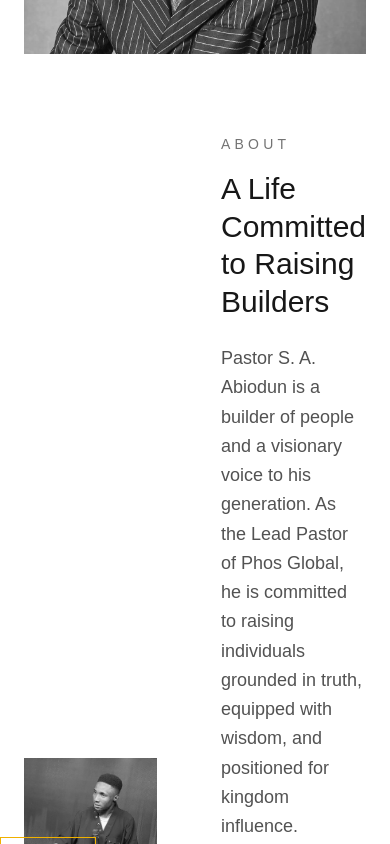
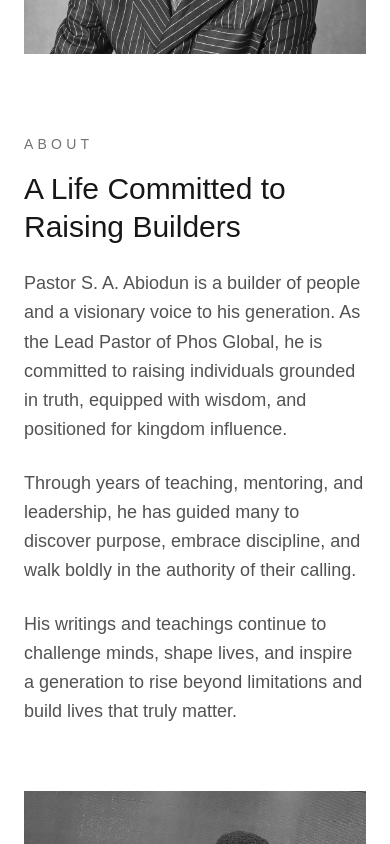
Before and after one commit to Hollajay/PastorAbiodun, a Next.js app: page /home in a window 390 px wide. Shown: the part 960-1804 px from the top of the page. Built offline with nearby package versions, Linux system fonts and the light colour scheme.

Commit message:
about page corrected

```diff
--- a/components/About.tsx
+++ b/components/About.tsx
@@ -6,7 +6,7 @@ import Image from "next/image";
 const About = () => {
   return (
     <section className="py-20 px-6  bg-white">
-      <div className="max-w-7xl mx-auto flex flex-row-reverse items-center justify-between gap-16 items-center">
+      <div className="max-w-7xl mx-auto flex flex-col md:flex-row-reverse items-center justify-between gap-16 items-center">
 
         {/* TEXT SIDE */}
         <div className="w-full md:w-1/2">
```
